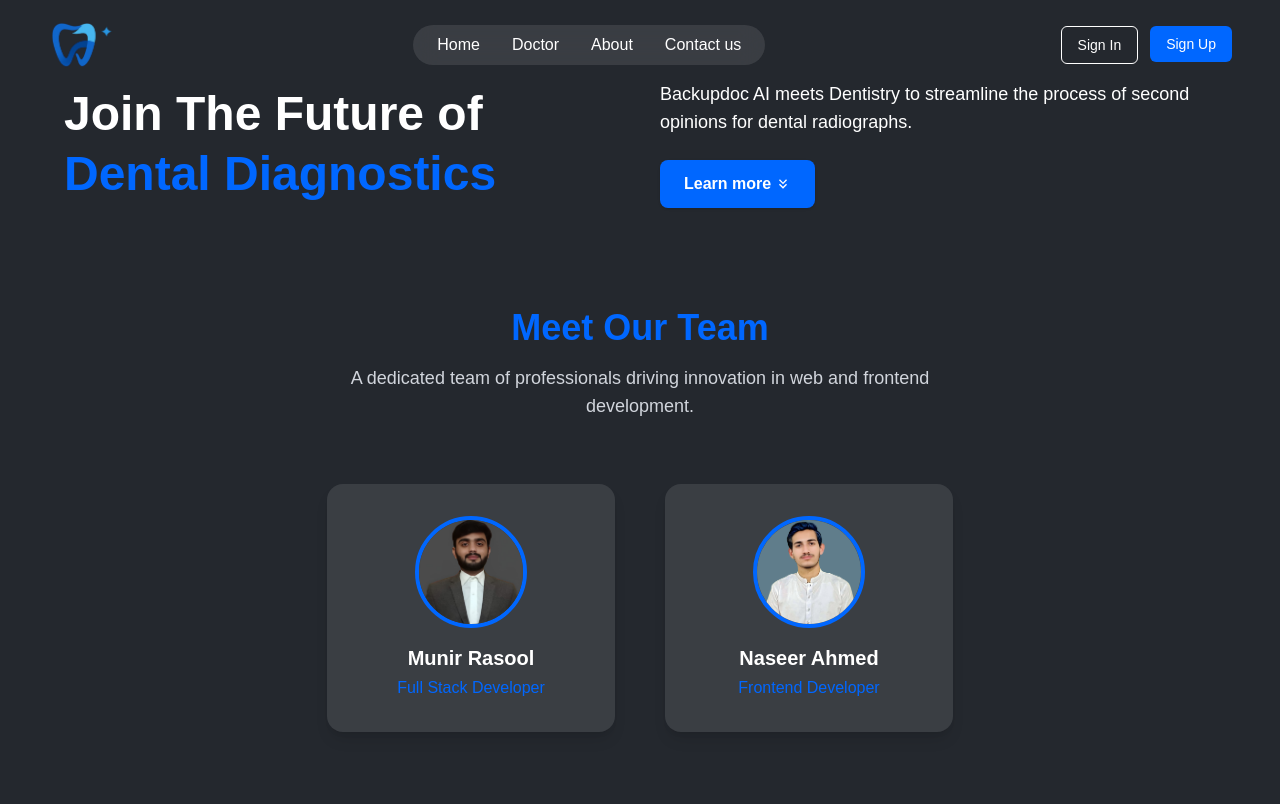
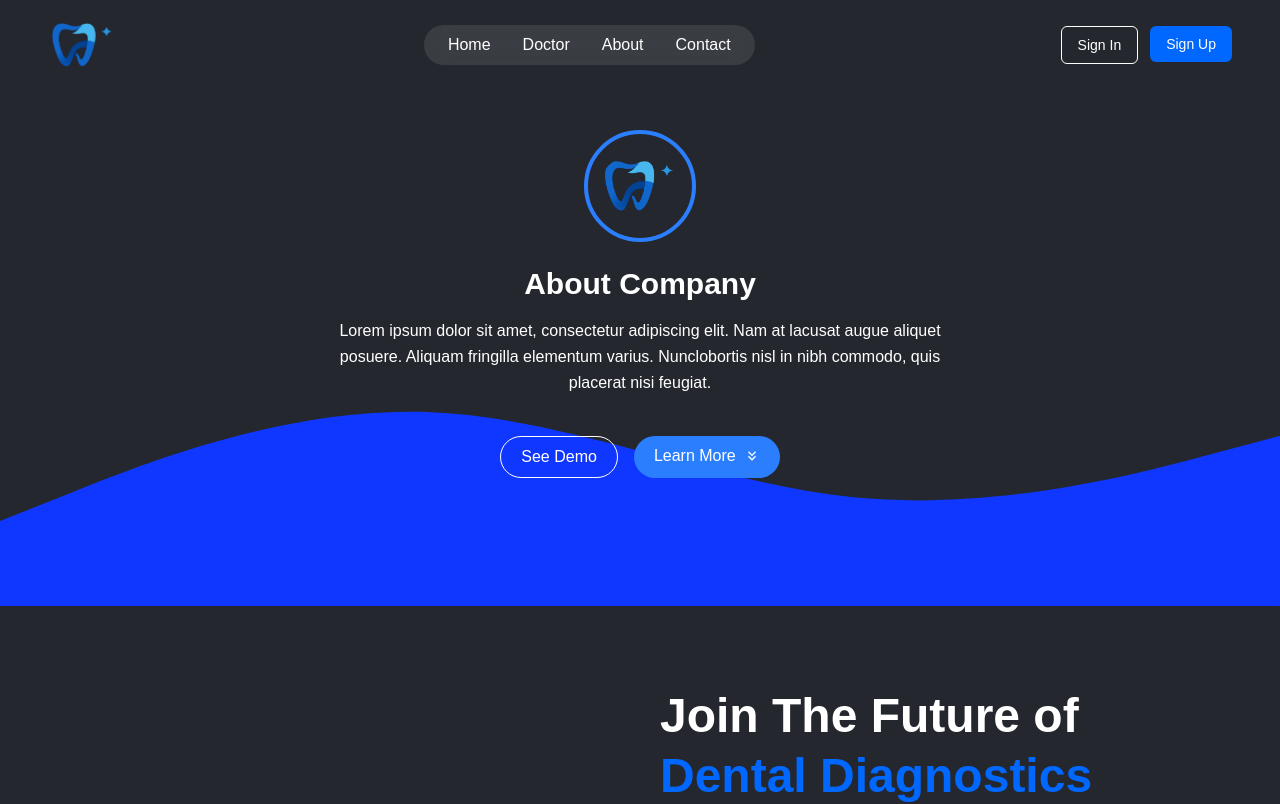
Before and after one commit to MunirRajpoot/BackUp_Doc, a Next.js app: page /about in a window 1280 px wide. Shown: the top 804 px of the page. Built offline with nearby package versions, Linux system fonts and the light colour scheme.

Commit message:
update about us page and navbar

```diff
--- a/src/app/about/page.jsx
+++ b/src/app/about/page.jsx
@@ -2,26 +2,82 @@ import React from 'react';
 import { MdKeyboardDoubleArrowDown } from 'react-icons/md';
 import Link from 'next/link';
 import teamData from '../staticData.js'; // Assuming you have a teamData.js file with the team member data
-
+import Image from 'next/image';
 
 const AboutPage = () => {
     return (
+        <>
+            <section className="relative bg-dark-200 mt-[50px] pb-32">
+                {/* White wave bottom overlay */}
+                <div className="absolute bottom-0 left-0 right-0">
+                    <svg
+                        className="w-full h-auto"
+                        viewBox="0 0 1440 320"
+                        xmlns="http://www.w3.org/2000/svg"
+                    >
+                        <path
+                            fill="#1037ff"
+                            fillOpacity="1"
+                            d="M0,224L80,192C160,160,320,96,480,101.3C640,107,800,181,960,197.3C1120,213,1280,171,1360,149.3L1440,128V320H1360C1280,320,1120,320,960,320C800,320,640,320,480,320C320,320,160,320,80,320H0Z"
+                        ></path>
+                    </svg>
+                </div>
+
+                {/* Main Content */}
+                <div className="relative z-10 max-w-2xl mx-auto text-center px-4 pt-20">
+                    {/* Circular Image */}
+                    <div className="flex justify-center mb-6">
+                        <div className="rounded-full border-4 border-blue-500 p-1 w-28 h-28 flex items-center justify-center overflow-hidden">
+                            <Image
+                                src="/icons/logo.png" // make sure the image is in /public/images
+                                alt="Engineer"
+                                width={80}
+                                height={80}
+                                className="rounded-full object-cover"
+                            />
+                        </div>
+                    </div>
+
+                    {/* Title */}
+                    <h2 className="text-3xl font-bold mb-4 text-white">About Company</h2>
+
+                    {/* Description */}
+                    <p className="text-white text-base leading-relaxed mb-4">
+                        Lorem ipsum dolor sit amet, consectetur adipiscing elit. Nam at lacusat augue aliquet
+                        posuere. Aliquam fringilla elementum varius. Nunclobortis nisl in nibh commodo, quis
+                        placerat nisi feugiat.
+                    </p>
+
+
+
+                    {/* Buttons */}
+                    <div className="mt-10 flex justify-center gap-4">
+                        <button className="px-5 py-2 cursor-pointer border border-white-500 text-dark rounded-full hover:bg-white hover:text-black transition">
+                            See Demo
+                        </button>
+                        <button className="px-5 py-2 cursor-pointer flex item-center justify-center bg-blue-500 text-white rounded-full hover:bg-blue-600 transition">
+                            Learn More
+                            <MdKeyboardDoubleArrowDown className='mt-1 ms-2'/>
+                        </button>
+                    </div>
+                </div>
+            </section>
             <div className="container mx-auto px-4 py-20">
                 {/* Header Section */}
                 <div className="grid grid-cols-1 md:grid-cols-2 gap-10 items-center max-w-6xl mx-auto mb-25">
                     <div>
-                    <h1 className="text-4xl md:text-5xl font-bold text-white leading-tight">
+
+                    </div>
+                    <div>
+                    <h1 className="text-4xl mb-5 md:text-5xl font-bold text-white leading-tight">
                             Join The Future of <br />
                             <span className="text-[#0067FF]">Dental Diagnostics</span>
                         </h1>
-                </div>
-                <div>
                         <p className="text-lg text-white mb-6">
                             Backupdoc AI meets Dentistry to streamline the process of second opinions for dental radiographs.
                         </p>
                         <button className="bg-[#0067FF] hover:bg-[#003E99] text-white font-semibold py-3 px-6 rounded-lg shadow transition duration-300 flex gap-1 cursor-pointer">
-                        Learn more
-                        <MdKeyboardDoubleArrowDown className='mt-1' />
+                            Sign Up
                         </button>
                     </div>
                 </div>
@@ -59,6 +115,7 @@ const AboutPage = () => {
 
 
             </div>
+        </>
     );
 };
 
--- a/src/component/Navbar/Navbar.jsx
+++ b/src/component/Navbar/Navbar.jsx
@@ -18,7 +18,7 @@ const Navbar = () => {
 
         {/* Desktop Nav */}
         <nav className="hidden md:flex items-center bg-white/10 backdrop-blur-md rounded-full gap-8 py-2 px-6">
-          {["Home", "Doctor", "About", "Contact us"].map((item, idx) => (
+          {["Home", "Doctor", "About", "Contact"].map((item, idx) => (
             <Link
               key={idx}
               href={`/${item === "Home" ? "" : item.toLowerCase().replace(" ", "")}`}
```
Lines whose indentation alone changed are shown as unchanged.
